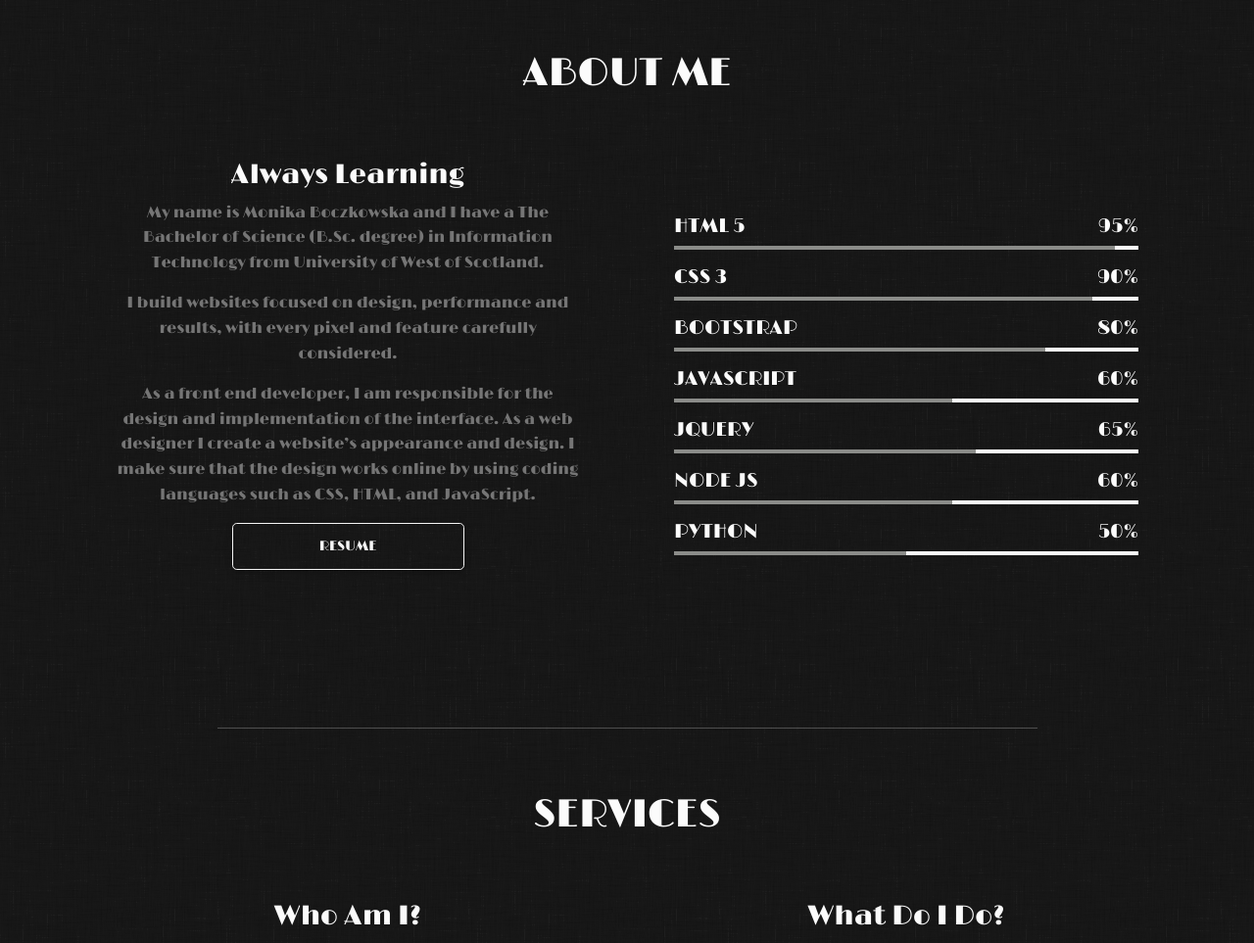
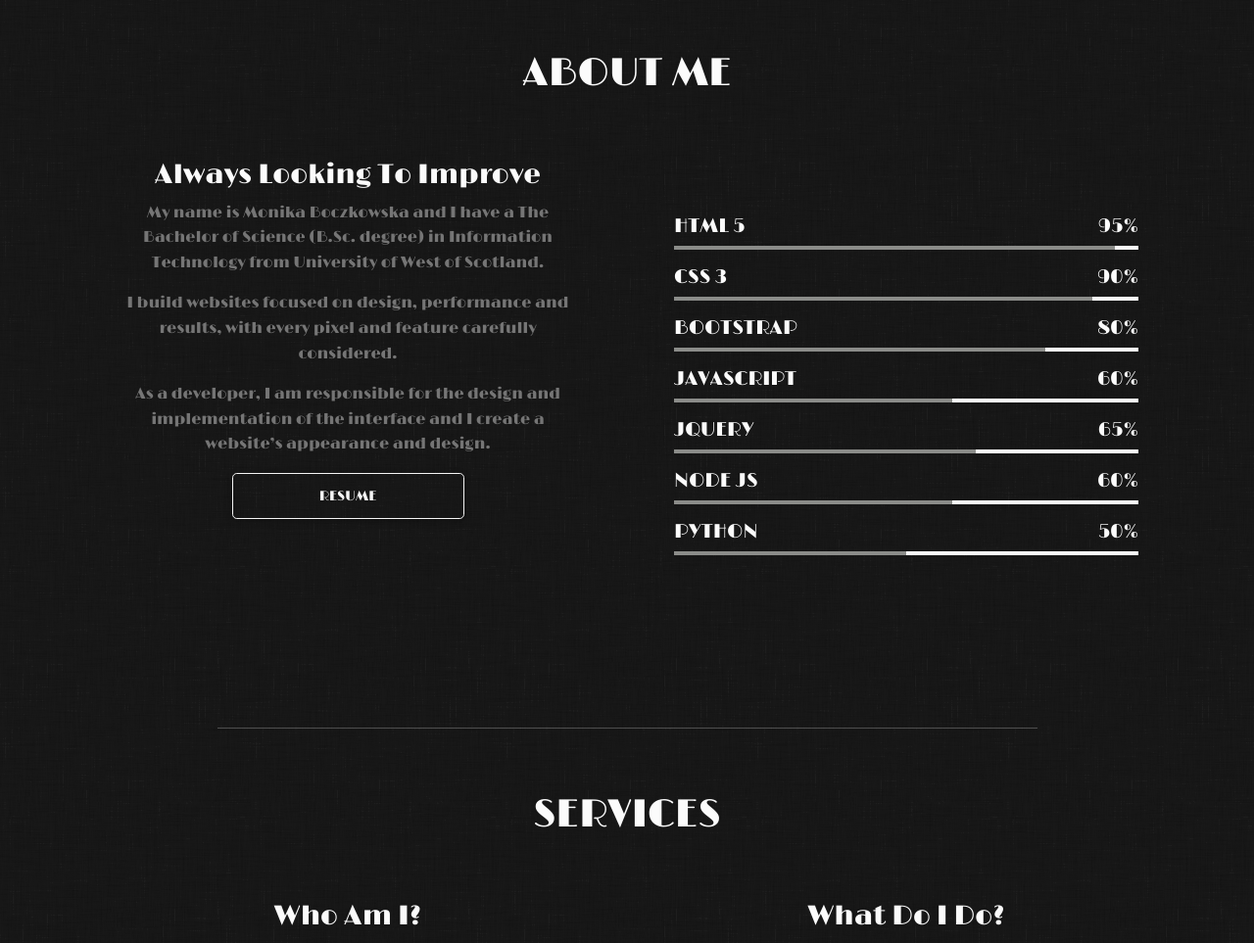
Before and after one commit to monikaboczkowska/boczkowskamonika, a plain HTML site: page index.html in a window 1280 px wide. Shown: the part 845-1808 px from the top of the page at 98% size. Drawn offline with nearby package versions, Linux system fonts and the light colour scheme; a web font is replaced by a local one.

Commit message:
Add files via upload

```diff
--- a/index.html
+++ b/index.html
@@ -92,10 +92,10 @@
 
 
                 <div class="col-md-6 py-2 px-5 about-text text-center hidden scroll-element js-scroll slide-left">
-                    <h3 class="text-capitalize text-light">Always learning</h3>
+                    <h3 class="text-capitalize text-light">Always looking to improve</h3>
                     <p class="text-muted">My name is Monika Boczkowska and I have a The Bachelor of Science (B.Sc. degree) in Information Technology from University of West of Scotland.</p>
                     <p class="text-muted">I build websites focused on design, performance and results, with every pixel and feature carefully considered.</p>
-                    <p class="text-muted"> As a front end developer, I am responsible for the design and implementation of the interface. As a web designer I create a website’s appearance and design. I make sure that the design works online by using coding languages such as CSS, HTML, and JavaScript.</p>
+                    <p class="text-muted">As a developer, I am responsible for the design and implementation of the interface and I create a website’s appearance and design.</p>
                     <a href="img/cv.pdf" target=" " download class="btn btn-lg btn-resume d-block w-50 text-uppercase mb-3 mx-auto">Resume</a>
 
                 </div>
```
